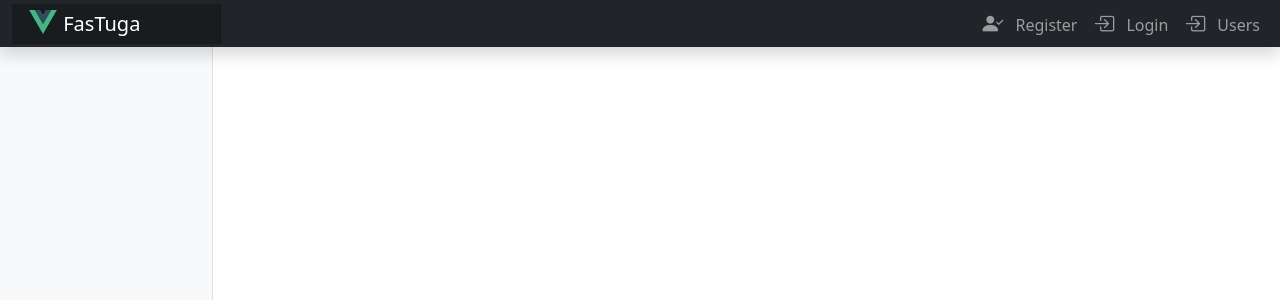
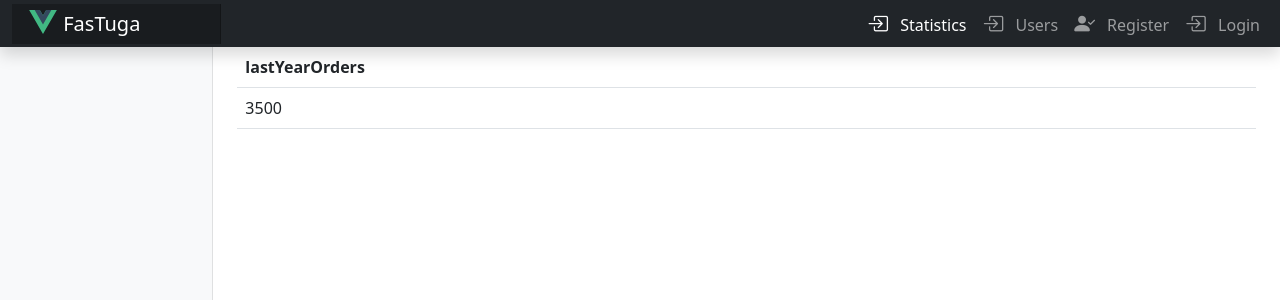
Before and after one commit to alextpedro/DAD2022, a Vue app in the folder fastuga_frontend/: page /plataformstatistics in a window 1280 px wide. Shown: the top 300 px of the page. Built offline with nearby package versions, Linux system fonts and the light colour scheme; what @meforma/vue-toaster would draw is missing.

Commit message:
Listagem das Estatísticas
Adicionei botão das estatísticas;
Adicionei tabela com um parâmetro de estatística;

```diff
--- a/fastuga_frontend/src/App.vue
+++ b/fastuga_frontend/src/App.vue
@@ -43,6 +43,20 @@ const logout = async () => {
       <div class="collapse navbar-collapse justify-content-end">
         <ul class="navbar-nav">
           <li class="nav-item" v-show="!userStore.user">
+            <router-link class="nav-link" :class="{ active: $route.name === 'plataformstatistics' }" :to="{ name: 'plataformstatistics' }"
+              @click="clickMenuOption">
+              <i class="bi bi-box-arrow-in-right"></i>
+              Statistics
+            </router-link>
+          </li>
+          <li class="nav-item" v-show="!userStore.user">
+            <router-link class="nav-link" :class="{ active: $route.name === 'listusers' }" :to="{ name: 'listusers' }"
+              @click="clickMenuOption">
+              <i class="bi bi-box-arrow-in-right"></i>
+              Users
+            </router-link>
+          </li>
+          <li class="nav-item" v-show="!userStore.user">
             <a class="nav-link" href="#">
               <i class="bi bi-person-check-fill"></i>
               Register
@@ -53,13 +67,6 @@ const logout = async () => {
               @click="clickMenuOption">
               <i class="bi bi-box-arrow-in-right"></i>
               Login
-            </router-link>
-          </li>
-          <li class="nav-item" v-show="!userStore.user">
-            <router-link class="nav-link" :class="{ active: $route.name === 'listusers' }" :to="{ name: 'listusers' }"
-              @click="clickMenuOption">
-              <i class="bi bi-box-arrow-in-right"></i>
-              Users
             </router-link>
           </li>
           <li class="nav-item dropdown" v-show="userStore.user">
--- /dev/null
+++ b/fastuga_frontend/src/components/statistics/PlataformStatisticsEx.vue
@@ -0,0 +1,34 @@
+<script setup>
+const items = [
+    {
+        id: 1,
+        lastYearOrders: 3500
+    }
+];
+</script>
+
+<template>
+    <table class="table">
+        <thead>
+            <tr>
+                <th>lastYearOrders</th>
+            </tr>
+        </thead>
+        <tbody>
+            <tr v-for="item in items">
+                <td>
+                    <span>
+                        {{item.lastYearOrders}}
+                    </span>
+                </td>
+            </tr>
+        </tbody>
+    </table>
+</template>
+
+<style scoped>
+button {
+    margin-left: 3px;
+    margin-right: 3px;
+}
+</style>
--- a/fastuga_frontend/src/router/index.js
+++ b/fastuga_frontend/src/router/index.js
@@ -5,6 +5,7 @@ import HomeView from '../views/HomeView.vue';
 import Menu from '../components/menu/Menu.vue';
 
 import ListUsers from '../components/users/ListUsersEx.vue';
+import PlataformStatisticsEx from '../components/statistics/PlataformStatisticsEx.vue';
 
 //Vue router routes
 const routes = [
@@ -33,6 +34,11 @@ const routes = [
 		name: 'listusers',
 		component: ListUsers
 	},
+	{
+		path: '/plataformstatistics',
+		name: 'plataformstatistics',
+		component: PlataformStatisticsEx
+	},
 ];
 
 const router = createRouter({
```
